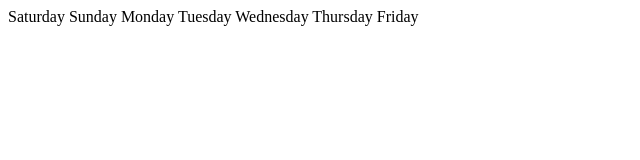
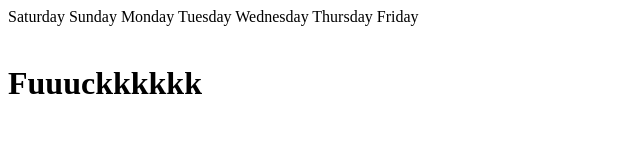
Before and after one commit to Al4AMD/webClass, a plain HTML site: page index.html in a window 1280 px wide. Shown: the whole page, without its empty margins (0-640 px from the left). Drawn offline with Linux system fonts and the light colour scheme.

Commit message:
New version

```diff
--- a/index.html
+++ b/index.html
@@ -28,6 +28,8 @@
   <span>
     Friday
   </span>
+  <br><br>
+  <h1>Fuuuckkkkkk</h1>
 </body>
 
 </html>
```
